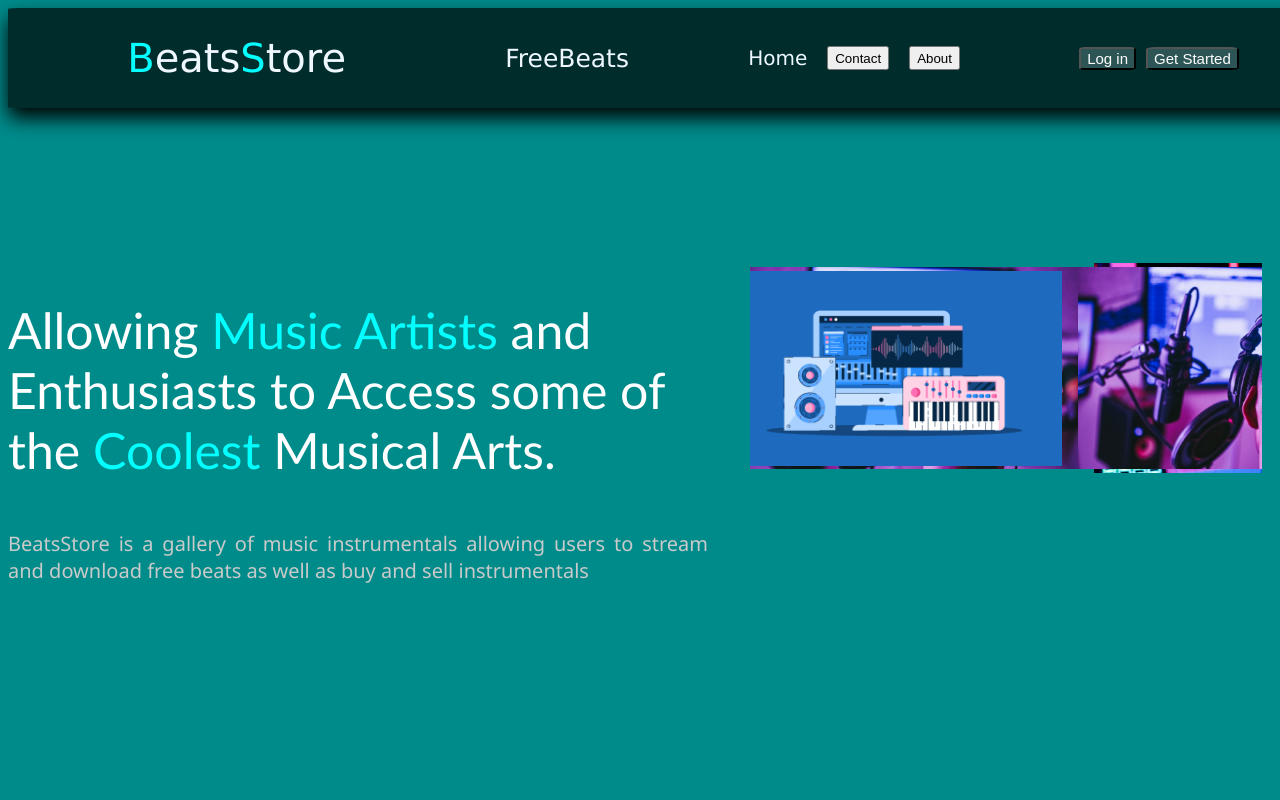
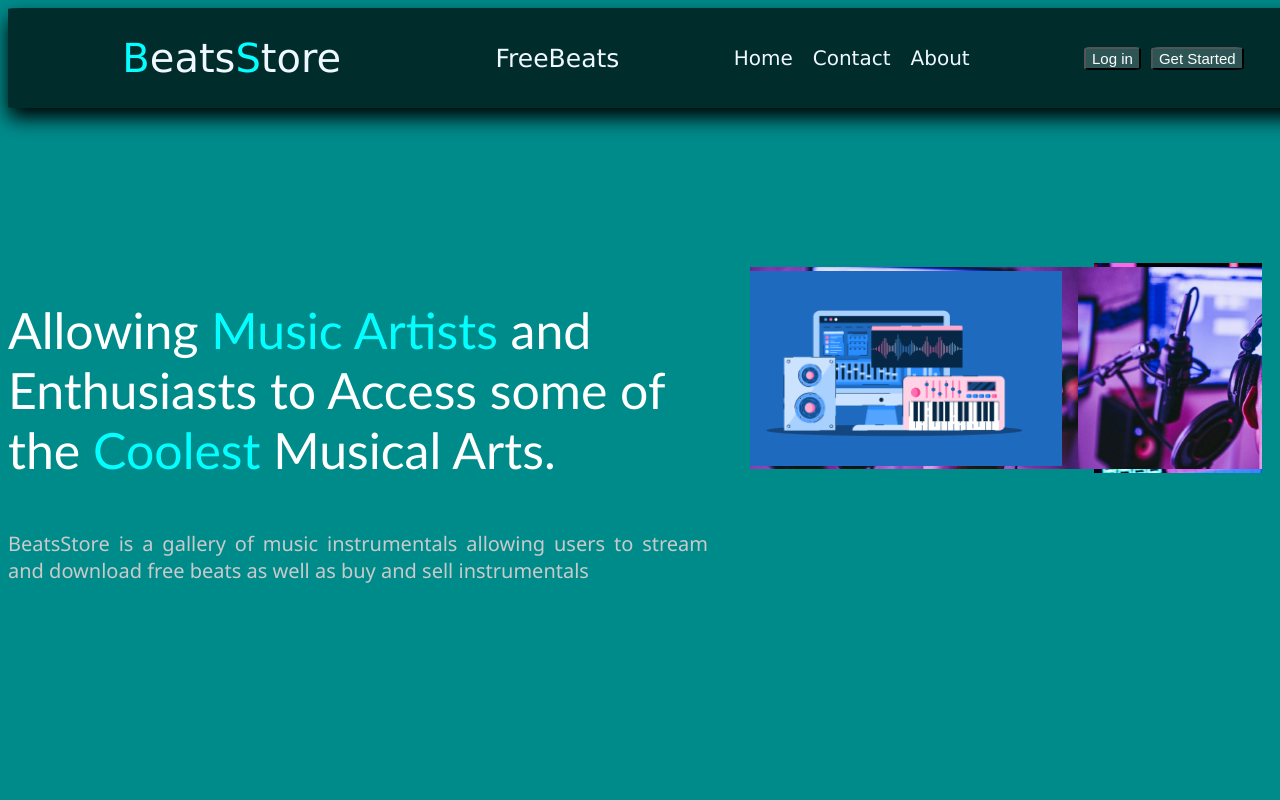
Before and after one commit to AUTRACHRIS-TAO/AutraBeatsWebsite, a plain HTML site: page index.html in a window 1280 px wide. Shown: the top 800 px of the page. Drawn offline with Linux system fonts and the light colour scheme.

Commit message:
removed buttons

```diff
--- a/index.html
+++ b/index.html
@@ -39,8 +39,8 @@
         <div class="features">
 
             <a href="index.html">Home</a>
-            <button id="cont">Contact</button>
-            <button>About</button>
+            <a href="">Contact</a>
+            <a href="">About</a>
 
         </div>
 
```
